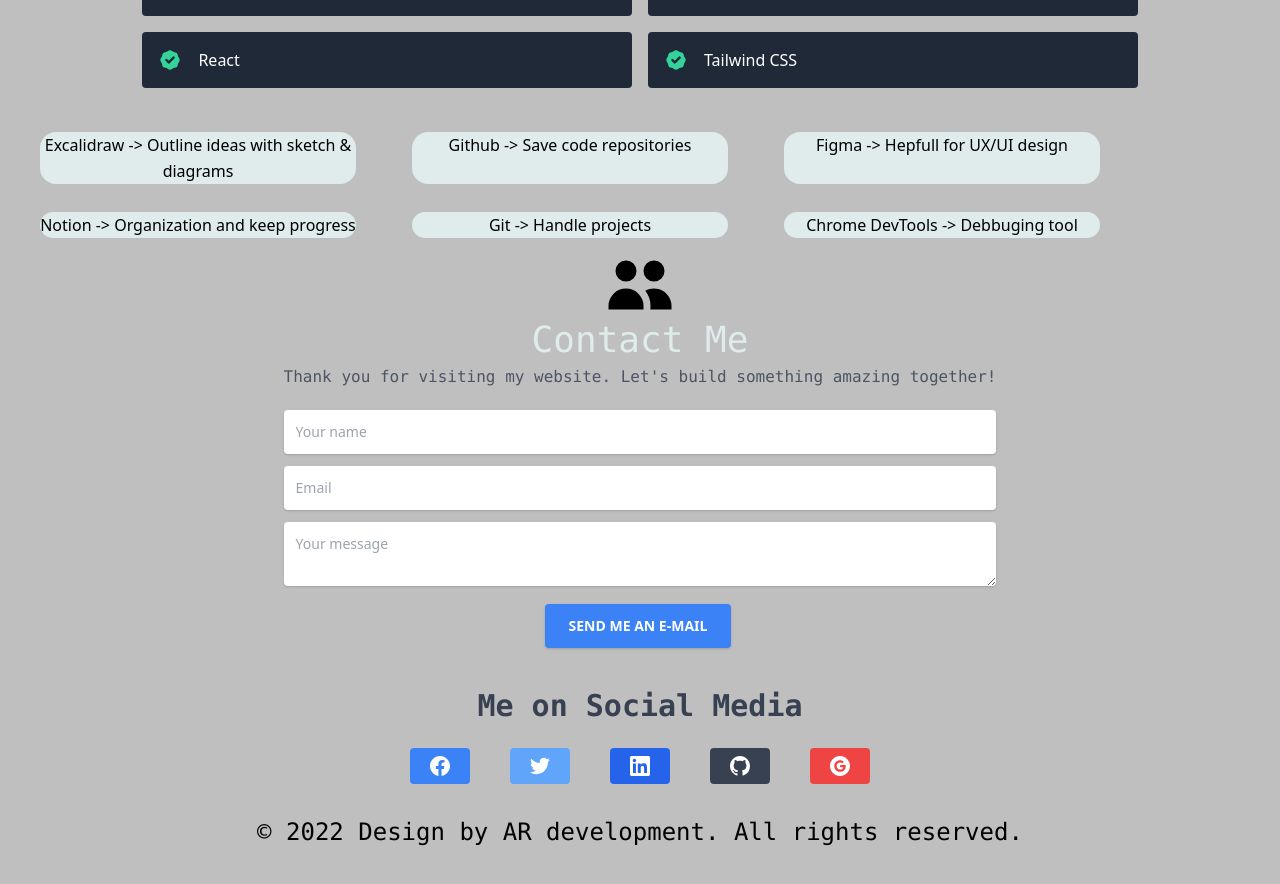
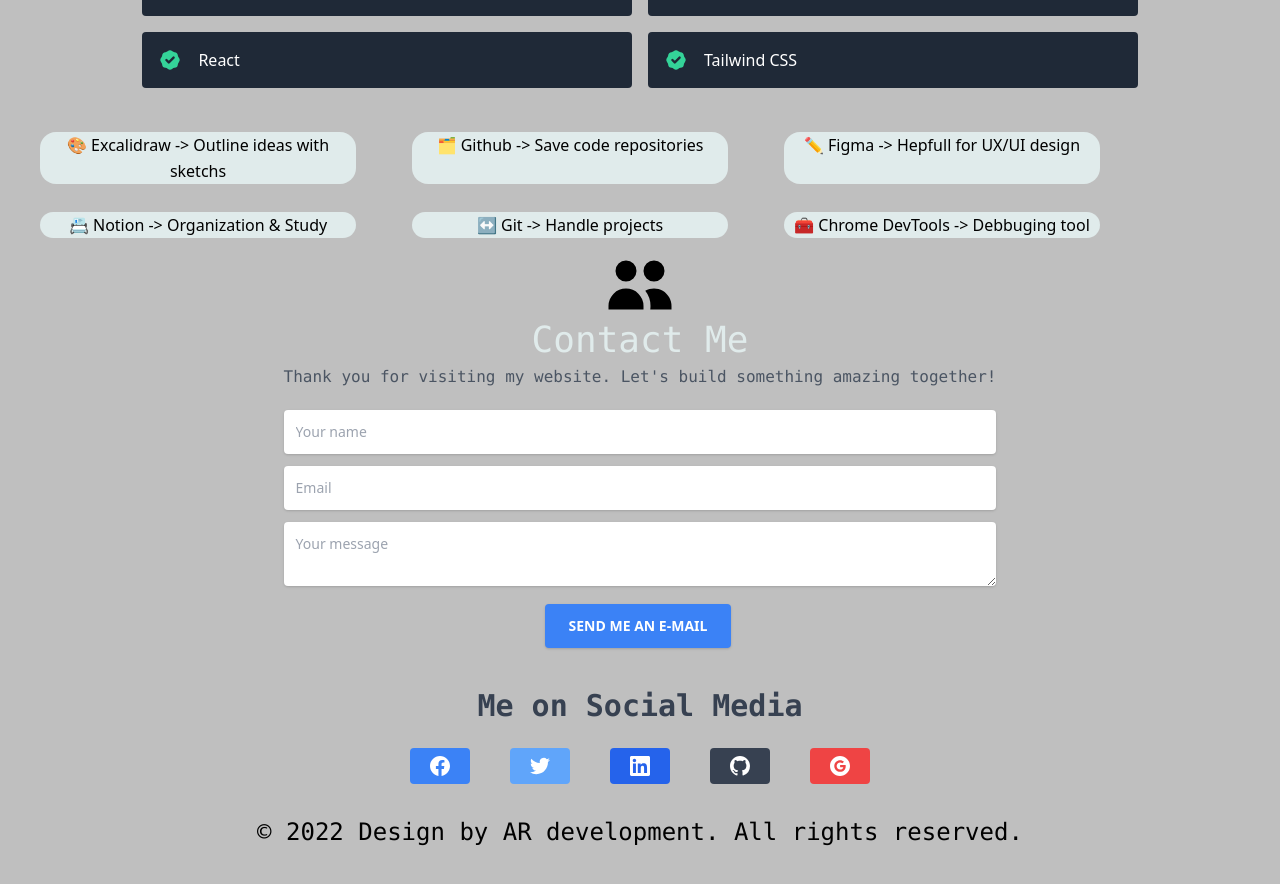
Before and after one commit to japanihon/Portfolio-React-2.0, a React (Create React App) app: page / in a window 1280 px wide. Shown: the part 2725-3609 px from the top of the page. Built offline with nearby package versions, Linux system fonts and the light colour scheme.

Commit message:
Add files via upload

```diff
--- a/src/data.js
+++ b/src/data.js
@@ -59,12 +59,12 @@
 ];
 
 export const tools = [
-  "Excalidraw -> Outline ideas with sketch & diagrams",
-  "Github -> Save code repositories",
-  "Figma -> Hepfull for UX/UI design",
-  "Notion -> Organization and keep progress",
-  "Git -> Handle projects",
-  "Chrome DevTools -> Debbuging tool"
+  "🎨 Excalidraw -> Outline ideas with sketchs",
+  "🗂️ Github -> Save code repositories",
+  "✏️ Figma -> Hepfull for UX/UI design",
+  "📇 Notion -> Organization & Study",
+  "↔️ Git -> Handle projects",
+  "🧰 Chrome DevTools -> Debbuging tool"
 ]
 
 
```
